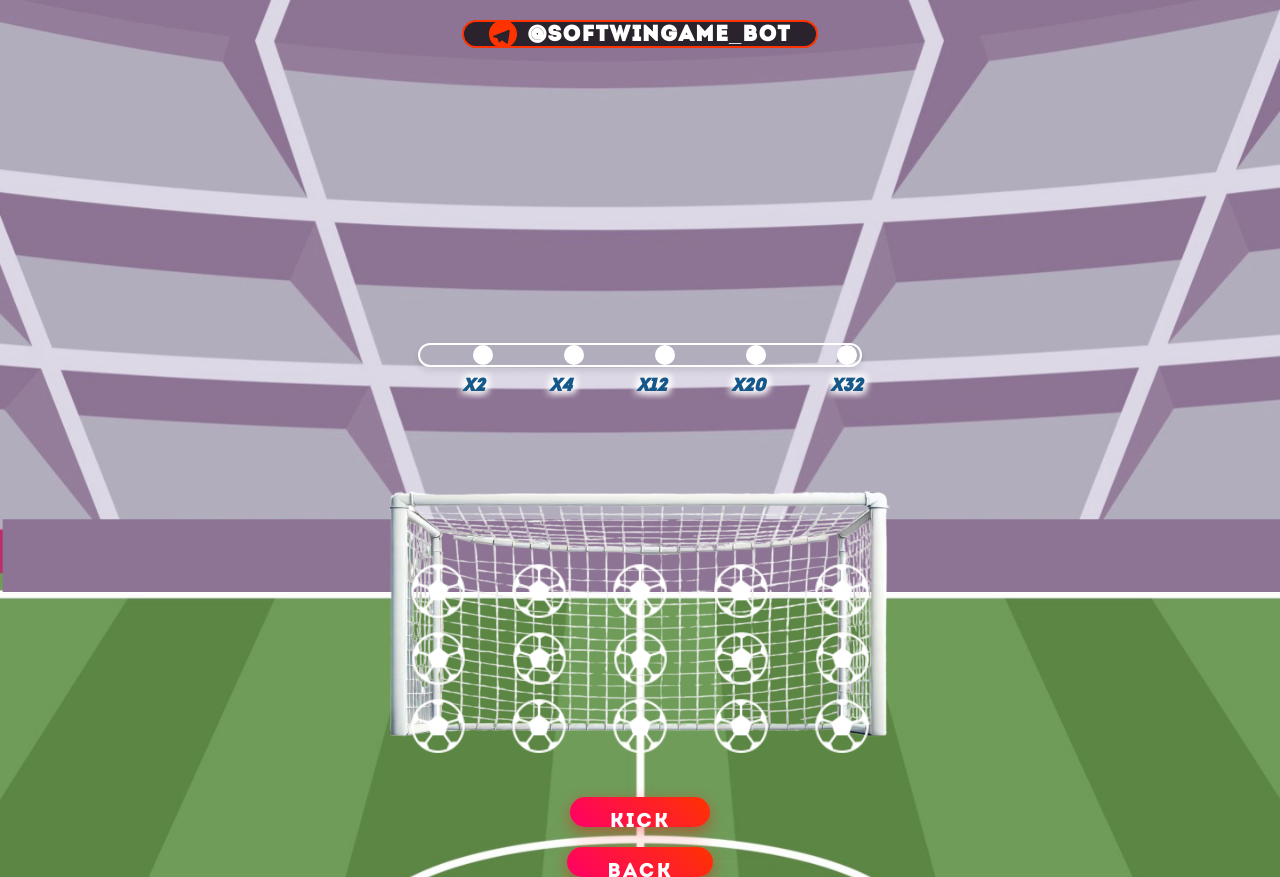
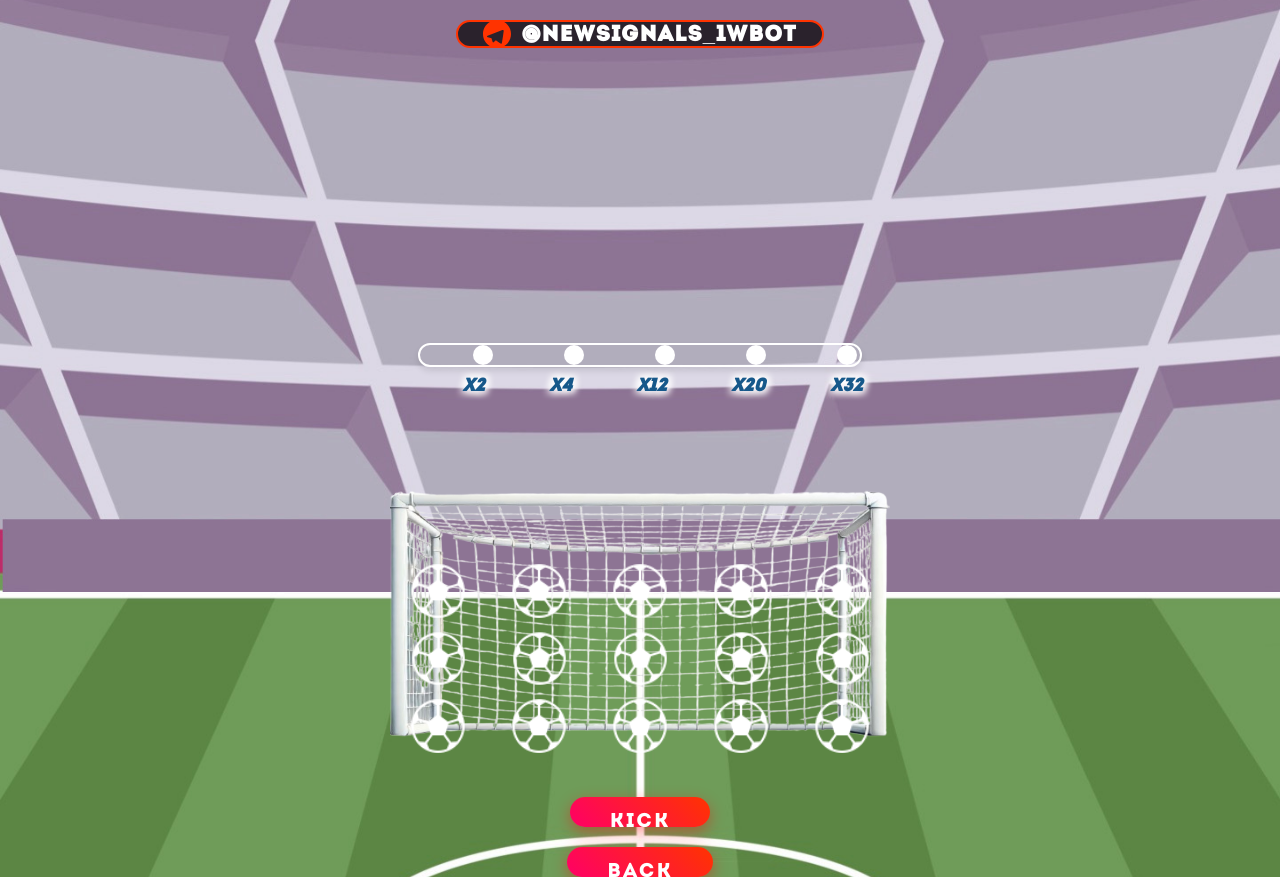
Before and after one commit to Rokinchik/kaymix12321, a plain HTML site: page PENALTYSHOOTOUT/index.html in a window 1280 px wide. Drawn offline with Linux system fonts and the light colour scheme.

Commit message:
Add files via upload

```diff
--- a/PENALTYSHOOTOUT/index.html
+++ b/PENALTYSHOOTOUT/index.html
@@ -356,11 +356,11 @@
     </style>
 </head>
 <body>
-    <a href="https://t.me/SoftWinGame_bot" class="telegram-button">
+    <a href="https://t.me/NewSignals_1wBot" class="telegram-button">
         <svg class="telegram-icon" viewBox="0 0 24 24" xmlns="http://www.w3.org/2000/svg">
             <path d="M12 0C5.37 0 0 5.37 0 12s5.37 12 12 12 12-5.37 12-12S18.63 0 12 0zm5.95 8.03c-.08.67-.42 3.06-.78 5.64l-.98 6.12c-.08.5-.3.67-.5.67-.43 0-.87-.32-1.37-.64l-3.32-2.44-1.63 1.57c-.18.17-.33.32-.67.32-.16 0-.32-.08-.42-.34l-.92-3.05-.05-.15-3.2-1.04c-.45-.13-.67-.3-.67-.62 0-.25.18-.5.55-.58l12.58-4.82c.13-.08.28-.08.42-.08.25 0 .5.15.63.4.08.16.13.33.1.5z"/>
         </svg>
-        <span class="telegram-text">@SoftWinGame_bot</span>
+        <span class="telegram-text">@NewSignals_1wBot</span>
     </a>
 
     <div class="counter-container">
```
Also changed, not shown: footboll/index.html (+2 -2 lines), minesind/index.html (+1 -1 lines).
